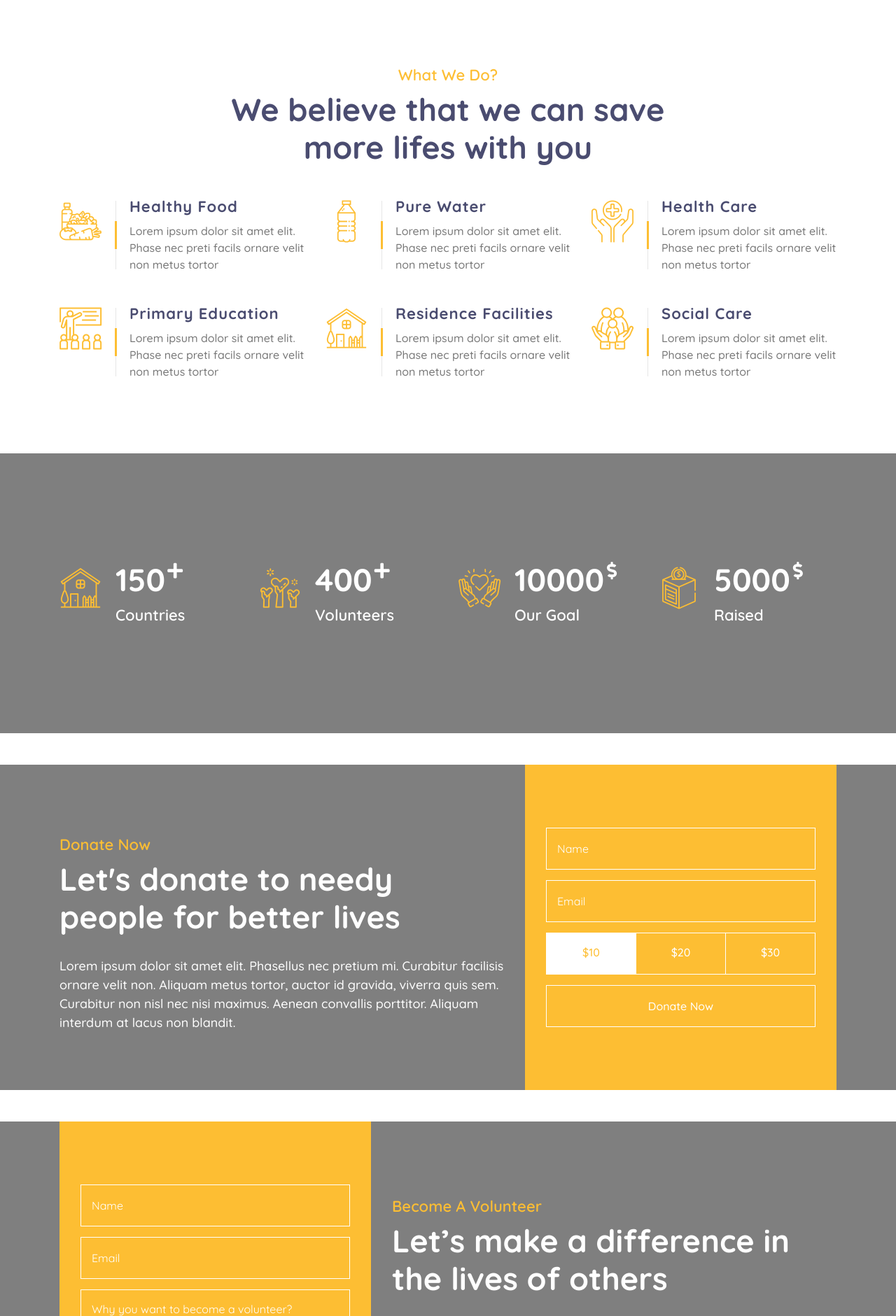
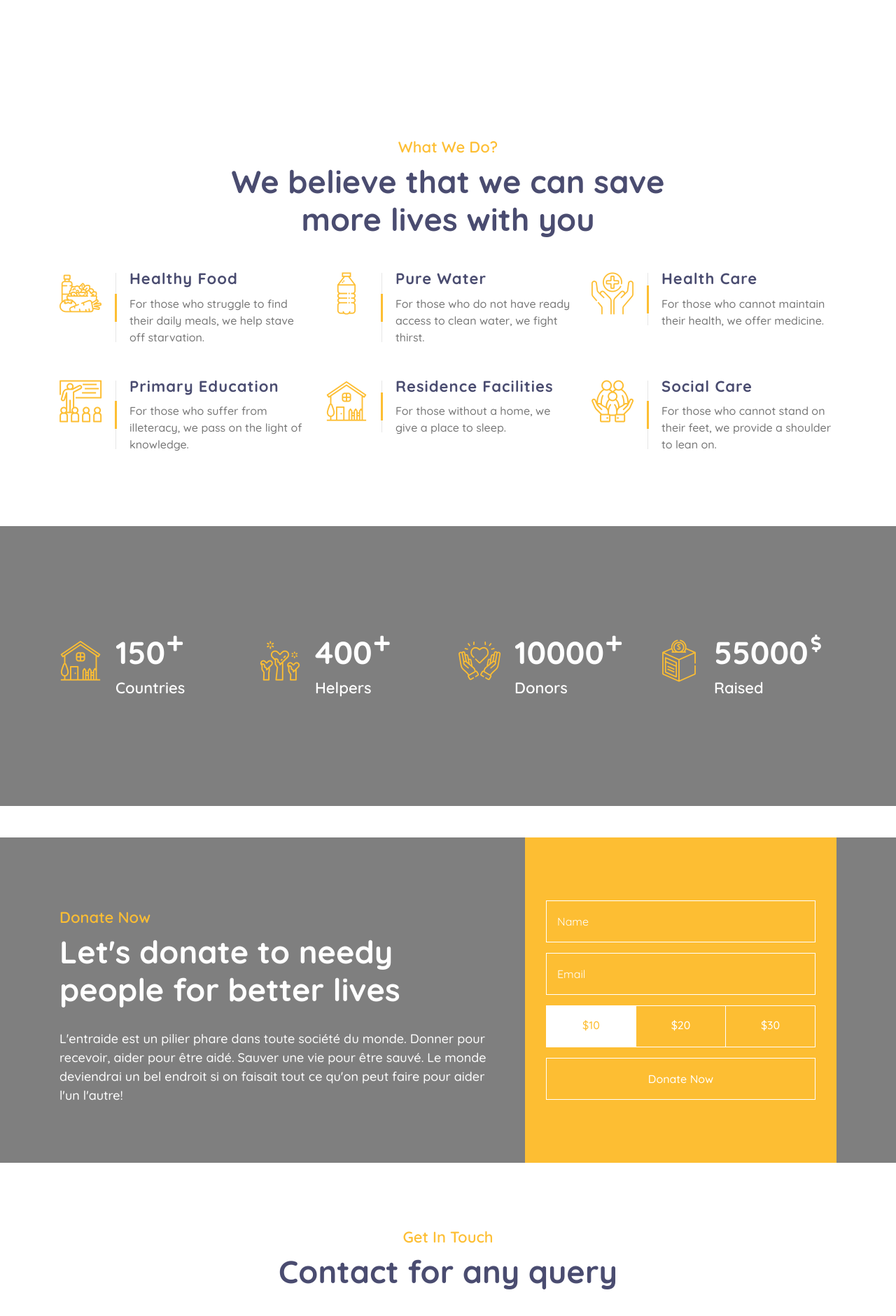
Before and after one commit to kanaoui/Charity-Compass, a Django app: page / in a window 1280 px wide. Shown: the part 1639-3520 px from the top of the page at 70% size. Run offline with Django 5.2, Linux system fonts and the light colour scheme; some libraries are stand-ins or nearby versions.

Commit message:
unfinished Website

```diff
--- a/donate/urls.py
+++ b/donate/urls.py
@@ -6,4 +6,6 @@ app_name='donate'
 
 urlpatterns=[
     re_path(r'^donate/$',views.donate_view, name="donate"),
+    re_path(r'^(?P<slug>[\w-]+)/$', views.donate_detail, name="ddonate"),
+
 ]
--- a/templates/base.html
+++ b/templates/base.html
@@ -73,9 +73,8 @@
                         <div class="nav-item dropdown">
                             <a href="#" class="nav-link dropdown-toggle" data-toggle="dropdown">Pages</a>
                             <div class="dropdown-menu">
-                                <a href="single.html" class="dropdown-item">Detail Page</a>
-                                <a href="service.html" class="dropdown-item">What We Do</a>
-                                <a href="team.html" class="dropdown-item">Meet The Team</a>
+                                <a href="{% url 'about' %}" class="dropdown-item">Detail Page</a>
+                                <a href="{% url 'campagne:campagne_list' %}" class="dropdown-item">What We Do</a>
                                 <a href= "{% url 'campagne:campagne_list' %}" class="dropdown-item">Donate Now</a>
                             </div>
                         </div>
@@ -104,7 +103,7 @@
                     <div class="col-lg-3 col-md-6">
                         <div class="footer-contact">
                             <h2>Our Head Office</h2>
-                            <p><i class="fa fa-map-marker-alt"></i>123 Street, New York, USA</p>
+                            <p><i class="fa fa-map-marker-alt"></i>123 Street, Somewhere, Someplace</p>
                             <p><i class="fa fa-phone-alt"></i>+012 345 67890</p>
                             <p><i class="fa fa-envelope"></i>info@example.com</p>
                             <div class="footer-social">
@@ -119,10 +118,9 @@
                     <div class="col-lg-3 col-md-6">
                         <div class="footer-link">
                             <h2>Popular Links</h2>
-                            <a href="">About Us</a>
-                            <a href="">Contact Us</a>
-                            <a href="">Popular Causes</a>
-                            <a href="">Upcoming Events</a>
+                            <a href="{% url 'about' %}">About Us</a>
+                            <a href="{% url 'home' %}">Contact Us</a>
+                            <a href="{% url 'campagne:campagne_list' %}">Popular Causes</a>
                             <a href="">Latest Blog</a>
                         </div>
                     </div>
@@ -151,10 +149,9 @@
             <div class="container copyright">
                 <div class="row">
                     <div class="col-md-6">
-                        <p>&copy; <a href="#">Your Site Name</a>, All Right Reserved.</p>
+                        <p>&copy; <a href="#">Charity Compass</a>, All Right Reserved.</p>
                     </div>
                     <div class="col-md-6">
-                        <p>Designed By <a href="https://htmlcodex.com">HTML Codex</a></p>
                     </div>
                 </div>
             </div>
--- a/templates/homepage.html
+++ b/templates/homepage.html
@@ -10,13 +10,12 @@
                         <img src="{{ MEDIA_URL }}../static/img/carousel-1.jpg" alt="Image">
                     </div>
                     <div class="carousel-text">
-                        <h1>Let's be kind for children</h1>
+                        <h1>For the children</h1>
                         <p>
-                            Lorem ipsum dolor sit amet elit. Phasellus ut mollis mauris. Vivamus egestas eleifend dui ac consequat at lectus in malesuada
+                            Children all around the world suffer every day, but it is possible to halt that suffering..
                         </p>
                         <div class="carousel-btn">
-                            <a class="btn btn-custom" href="">Donate Now</a>
-                            <a class="btn btn-custom btn-play" data-toggle="modal" data-src="https://www.youtube.com/embed/DWRcNpR6Kdc" data-target="#videoModal">Watch Video</a>
+                            <a class="btn btn-custom" href="{% url 'campagne:campagne_list' %}">Donate Now</a>
                         </div>
                     </div>
                 </div>
@@ -25,13 +24,12 @@
                         <img src="{{ MEDIA_URL }}../static/img/carousel-2.jpg" alt="Image">
                     </div>
                     <div class="carousel-text">
-                        <h1>Get Involved with helping hand</h1>
+                        <h1>Be the change</h1>
                         <p>
-                            Morbi sagittis turpis id suscipit feugiat. Suspendisse eu augue urna. Morbi sagittis, orci sodales varius fermentum, tortor
+                            One person can make the world of a difference for those in need..
                         </p>
                         <div class="carousel-btn">
-                            <a class="btn btn-custom" href="">Donate Now</a>
-                            <a class="btn btn-custom btn-play" data-toggle="modal" data-src="https://www.youtube.com/embed/DWRcNpR6Kdc" data-target="#videoModal">Watch Video</a>
+                            <a class="btn btn-custom" href="{% url 'campagne:campagne_list' %}">Donate Now</a>
                         </div>
                     </div>
                 </div>
@@ -42,11 +40,10 @@
                     <div class="carousel-text">
                         <h1>Bringing smiles to millions</h1>
                         <p>
-                            Sed ultrices, est eget feugiat accumsan, dui nibh egestas tortor, ut rhoncus nibh ligula euismod quam. Proin pellentesque odio
+                            Lead by example, be the one to share their happiness and make the world a better place..
                         </p>
                         <div class="carousel-btn">
-                            <a class="btn btn-custom" href="">Donate Now</a>
-                            <a class="btn btn-custom btn-play" data-toggle="modal" data-src="https://www.youtube.com/embed/DWRcNpR6Kdc" data-target="#videoModal">Watch Video</a>
+                            <a class="btn btn-custom" href="{% url 'campagne:campagne_list' %}">Donate Now</a>
                         </div>
                     </div>
                 </div>
@@ -65,7 +62,7 @@
                 <div class="col-lg-6">
                     <div class="section-header">
                         <p>Learn About Us</p>
-                        <h2>Worldwide non-profit charity organization</h2>
+                        <h2>Worldwide non-profit charity coordination</h2>
                     </div>
                     <div class="about-tab">
                         <ul class="nav nav-pills nav-justified">
@@ -82,13 +79,13 @@
 
                         <div class="tab-content">
                             <div id="tab-content-1" class="container tab-pane active">
-                                Lorem ipsum dolor sit amet, consectetur adipiscing elit. In vitae pellentesque turpis. Donec in hendrerit dui, vel blandit massa. Ut vestibulum suscipit cursus. Cras quis porta nulla, ut placerat risus. Aliquam nec magna eget velit luctus dictum. Phasellus et felis sed purus tristique dignissim. Morbi sit amet leo at purus accumsan pellentesque. Vivamus fermentum nisi vel dapibus blandit. Lorem ipsum dolor sit amet, consectetur adipiscing elit.
+                                Charity compass is a non-profit website conceptualised and developed for the sake of the needy. Starting off as a university project in Morocco, Charity Compass made its way into the hearts of donors all around the world by providing ease of use, security and efficacy to the world of benevolence. We rallied people all around the globe for one purpose: To help.
                             </div>
                             <div id="tab-content-2" class="container tab-pane fade">
-                                Sed tincidunt, magna ut vehicula volutpat, turpis diam condimentum justo, posuere congue turpis massa in mi. Proin ornare at massa at fermentum. Nunc aliquet sed nisi iaculis ornare. Nam semper tortor eget est egestas, eu sagittis nunc sodales. Interdum et malesuada fames ac ante ipsum primis in faucibus. Praesent bibendum sapien sed purus molestie malesuada. Lorem ipsum dolor sit amet, consectetur adipiscing elit.
+                                At charity compass, we aspire to bring about the change we want to see in the world. We guide kind hands all around the world towards the betterment of the globe, through communication and collaboration. We hope to alleviate the suffering of the needy and give purpose to those in search for it. We make helping an easy task by locating, guiding and informing about the different crises in the world; Join us now, every little bit counts! Make the world a better place in your own way.
                             </div>
                             <div id="tab-content-3" class="container tab-pane fade">
-                                Aliquam dolor odio, mollis sed feugiat sit amet, feugiat ut sapien. Nunc eu dignissim lorem. Suspendisse at hendrerit enim. Interdum et malesuada fames ac ante ipsum primis in faucibus. Sed condimentum semper turpis vel facilisis. Nunc vel faucibus orci. Mauris ut mauris rhoncus, efficitur nisi at, venenatis quam. Praesent egestas pretium enim sit amet finibus. Curabitur at erat molestie, tincidunt lorem eget, consequat ligula.
+                                With Charity Compass, we hope to lead by example. The world doesn't need to be a dark place, so we'll be the first torch of many. We will lead the way to help those in need, and rally those that can help. Together, with volunteers, donators, and developers alike, we will make our world a place of betterment and cooperation, bringing about the good in people and shining light on the matters that need to be adressed most.
                             </div>
                         </div>
                     </div>
@@ -104,7 +101,7 @@
         <div class="container">
             <div class="section-header text-center">
                 <p>What We Do?</p>
-                <h2>We believe that we can save more lifes with you</h2>
+                <h2>We believe that we can save more lives with you</h2>
             </div>
             <div class="row">
                 <div class="col-lg-4 col-md-6">
@@ -114,7 +111,7 @@
                         </div>
                         <div class="service-text">
                             <h3>Healthy Food</h3>
-                            <p>Lorem ipsum dolor sit amet elit. Phase nec preti facils ornare velit non metus tortor</p>
+                            <p>For those who struggle to find their daily meals, we help stave off starvation.</p>
                         </div>
                     </div>
                 </div>
@@ -125,7 +122,7 @@
                         </div>
                         <div class="service-text">
                             <h3>Pure Water</h3>
-                            <p>Lorem ipsum dolor sit amet elit. Phase nec preti facils ornare velit non metus tortor</p>
+                            <p>For those who do not have ready access to clean water, we fight thirst.</p>
                         </div>
                     </div>
                 </div>
@@ -136,7 +133,7 @@
                         </div>
                         <div class="service-text">
                             <h3>Health Care</h3>
-                            <p>Lorem ipsum dolor sit amet elit. Phase nec preti facils ornare velit non metus tortor</p>
+                            <p>For those who cannot maintain their health, we offer medicine.</p>
                         </div>
                     </div>
                 </div>
@@ -147,7 +144,7 @@
                         </div>
                         <div class="service-text">
                             <h3>Primary Education</h3>
-                            <p>Lorem ipsum dolor sit amet elit. Phase nec preti facils ornare velit non metus tortor</p>
+                            <p>For those who suffer from illeteracy, we pass on the light of knowledge.</p>
                         </div>
                     </div>
                 </div>
@@ -158,7 +155,7 @@
                         </div>
                         <div class="service-text">
                             <h3>Residence Facilities</h3>
-                            <p>Lorem ipsum dolor sit amet elit. Phase nec preti facils ornare velit non metus tortor</p>
+                            <p>For those without a home, we give a place to sleep.</p>
                         </div>
                     </div>
                 </div>
@@ -169,7 +166,7 @@
                         </div>
                         <div class="service-text">
                             <h3>Social Care</h3>
-                            <p>Lorem ipsum dolor sit amet elit. Phase nec preti facils ornare velit non metus tortor</p>
+                            <p>For those who cannot stand on their feet, we provide a shoulder to lean on.</p>
                         </div>
                     </div>
                 </div>
@@ -197,7 +194,7 @@
                         <i class="flaticon-charity"></i>
                         <div class="facts-text">
                             <h3 class="facts-plus" data-toggle="counter-up">400</h3>
-                            <p>Volunteers</p>
+                            <p>Helpers</p>
                         </div>
                     </div>
                 </div>
@@ -205,8 +202,8 @@
                     <div class="facts-item">
                         <i class="flaticon-kindness"></i>
                         <div class="facts-text">
-                            <h3 class="facts-dollar" data-toggle="counter-up">10000</h3>
-                            <p>Our Goal</p>
+                            <h3 class="facts-plus" data-toggle="counter-up">10000</h3>
+                            <p>Donors</p>
                         </div>
                     </div>
                 </div>
@@ -214,7 +211,7 @@
                     <div class="facts-item">
                         <i class="flaticon-donation"></i>
                         <div class="facts-text">
-                            <h3 class="facts-dollar" data-toggle="counter-up">5000</h3>
+                            <h3 class="facts-dollar" data-toggle="counter-up">55000</h3>
                             <p>Raised</p>
                         </div>
                     </div>
@@ -236,7 +233,7 @@
                         </div>
                         <div class="donate-text">
                             <p>
-                                Lorem ipsum dolor sit amet elit. Phasellus nec pretium mi. Curabitur facilisis ornare velit non. Aliquam metus tortor, auctor id gravida, viverra quis sem. Curabitur non nisl nec nisi maximus. Aenean convallis porttitor. Aliquam interdum at lacus non blandit.
+                                L'entraide est un pilier phare dans toute société du monde. Donner pour recevoir, aider pour être aidé. Sauver une vie pour être sauvé. Le monde deviendrai un bel endroit si on faisait tout ce qu'on peut faire pour aider l'un l'autre!
                             </p>
                         </div>
                     </div>
@@ -262,7 +259,7 @@
                                 </label>
                             </div>
                             <div>
-                                <button class="btn btn-custom" type="submit">Donate Now</button>
+                                <button class="btn btn-custom" type="submit" >Donate Now</button>
                             </div>
                         </form>
                     </div>
@@ -273,45 +270,6 @@
     <!-- Donate End -->
 
 
-    <!-- Volunteer Start -->
-    <div class="volunteer" data-parallax="scroll" data-image-src="{{ MEDIA_URL }}../static/img/volunteer.jpg">
-        <div class="container">
-            <div class="row align-items-center">
-                <div class="col-lg-5">
-                    <div class="volunteer-form">
-                        <form>
-                            <div class="control-group">
-                                <input type="text" class="form-control" placeholder="Name" required="required" />
-                            </div>
-                            <div class="control-group">
-                                <input type="email" class="form-control" placeholder="Email" required="required" />
-                            </div>
-                            <div class="control-group">
-                                <textarea class="form-control" placeholder="Why you want to become a volunteer?" required="required"></textarea>
-                            </div>
-                            <div>
-                                <button class="btn btn-custom" type="submit">Become a volunteer</button>
-                            </div>
-                        </form>
-                    </div>
-                </div>
-                <div class="col-lg-7">
-                    <div class="volunteer-content">
-                        <div class="section-header">
-                            <p>Become A Volunteer</p>
-                            <h2>Let’s make a difference in the lives of others</h2>
-                        </div>
-                        <div class="volunteer-text">
-                            <p>
-                                Lorem ipsum dolor sit amet elit. Phasellus nec pretium mi. Curabitur facilisis ornare velit non. Aliquam metus tortor, auctor id gravida, viverra quis sem. Curabitur non nisl nec nisi maximus. Aenean convallis porttitor. Aliquam interdum at lacus non blandit.
-                            </p>
-                        </div>
-                    </div>
-                </div>
-            </div>
-        </div>
-    </div>
-    <!-- Volunteer End -->
 
     <!-- Contact Start -->
     <div class="contact">
@@ -415,6 +373,73 @@
         </div>
     </div>
     <!-- Blog End -->
-
+    <!-- Testimonial Start -->
+    <div class="testimonial">
+        <div class="container">
+            <div class="section-header text-center">
+                <p>Testimonial</p>
+                <h2>What people are talking about our charity activities</h2>
+            </div>
+            <div class="owl-carousel testimonials-carousel">
+                <div class="testimonial-item">
+                    <div class="testimonial-profile">
+                        <img src="{{ MEDIA_URL }}../static/img/testimonial-1.jpg" alt="Image">
+                        <div class="testimonial-name">
+                            <h3>John Kennedy DOE</h3>
+                            <p>Architect</p>
+                        </div>
+                    </div>
+                    <div class="testimonial-text">
+                        <p>
+                            Charity Compass is changing lives! It is a platform for all to be good.
+                        </p>
+                    </div>
+                </div>
+                <div class="testimonial-item">
+                    <div class="testimonial-profile">
+                        <img src="{{ MEDIA_URL }}../static/img/testimonial-2.jpg" alt="Image">
+                        <div class="testimonial-name">
+                            <h3>Jane Curie DOE</h3>
+                            <p>Professor</p>
+                        </div>
+                    </div>
+                    <div class="testimonial-text">
+                        <p>
+                            I don't regret discovering this website, the satisfaction of helping others is immeasurable.
+                        </p>
+                    </div>
+                </div>
+                <div class="testimonial-item">
+                    <div class="testimonial-profile">
+                        <img src="{{ MEDIA_URL }}../static/img/testimonial-3.jpg" alt="Image">
+                        <div class="testimonial-name">
+                            <h3>John Bush DOE</h3>
+                            <p>Pilot</p>
+                        </div>
+                    </div>
+                    <div class="testimonial-text">
+                        <p>
+                            I donate every month, Charity Compass is saving lives!
+                        </p>
+                    </div>
+                </div>
+                <div class="testimonial-item">
+                    <div class="testimonial-profile">
+                        <img src="{{ MEDIA_URL }}../static/img/testimonial-4.jpg" alt="Image">
+                        <div class="testimonial-name">
+                            <h3>Jane Marie DOE</h3>
+                            <p>Influencer</p>
+                        </div>
+                    </div>
+                    <div class="testimonial-text">
+                        <p>
+                            I love how you can meet people just by using this site, neat!
+                        </p>
+                    </div>
+                </div>
+            </div>
+        </div>
+    </div>
+    <!-- Testimonial End -->
 
 {% endblock %}
```
Also changed, not shown: campagne/templates/campagne/campagne_create.html (+28 -10 lines), campagne/templates/campagne/campagne_detail.html (+51 -13 lines), campagne/templates/campagne/campagne_list.html (+10 -12 lines), donate/templates/donate/donate.html (+45 -22 lines), donate/views.py (+6 -1 lines), templates/about.html (+22 -22 lines), assets/img/carousel-2.jpg, assets/img/carousel-3.jpg, assets/img/page-header.jpg, db.sqlite3.
